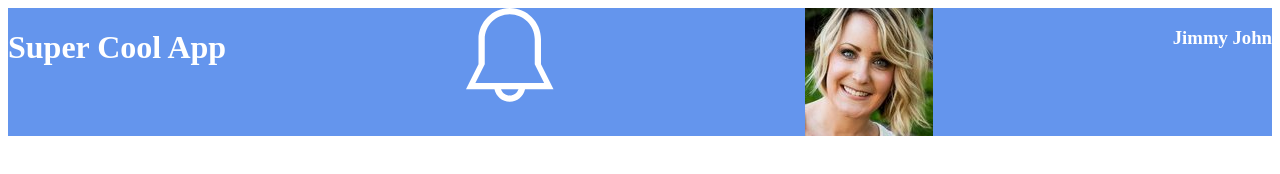
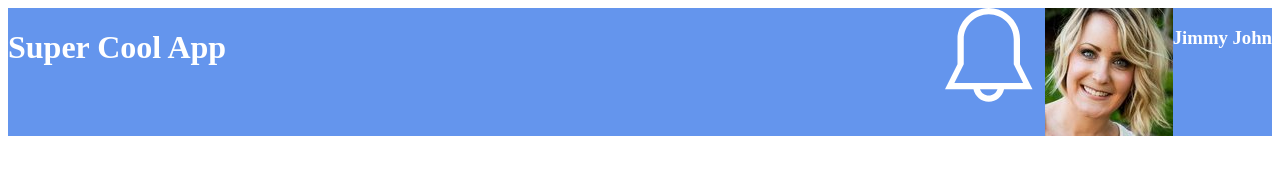
Before and after one commit to jeffbalagosa/Unit-7-Project, a plain HTML site: page index.html in a window 1280 px wide. Drawn offline with nearby package versions, Linux system fonts and the light colour scheme.

Commit message:
adjusted header a little more

```diff
--- a/css/style.css
+++ b/css/style.css
@@ -8,3 +8,8 @@ header {
   color: white;
   background-color: cornflowerblue;
 }
+
+.profile-area {
+  display: flex;
+  justify-content: space-between;
+}
--- a/index.html
+++ b/index.html
@@ -9,7 +9,10 @@
   <body>
     <div class="grid-container">
       <header>
+        <div>
           <h1>Super Cool App</h1>
+        </div>
+        <div class="profile-area">
           <img
             src="icons/icon-bell.svg"
             alt="Notification Icon"
@@ -18,6 +21,7 @@
           />
           <img src="images/member-1.jpg" alt="Profile Image" />
           <h3>Jimmy John</h3>
+        </div>
       </header>
     </div>
     <script src="https://cdnjs.cloudflare.com/ajax/libs/Chart.js/2.9.3/Chart.js"></script>
```
Lines whose indentation alone changed are shown as unchanged.
